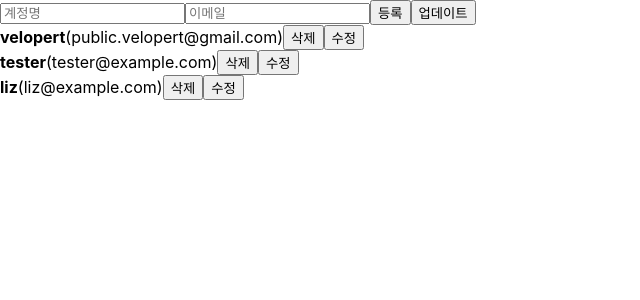
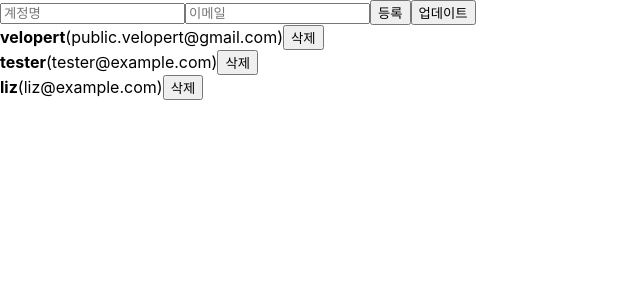
Before and after one commit to dalong410/react, a React (Create React App) app: page / in a window 1280 px wide. Shown: the top 300 px of the page, without its empty margins (0-640 px from the left). Built offline with nearby package versions, Linux system fonts and the light colour scheme.

Commit message:
useEffect

```diff
--- a/src/UserList.js
+++ b/src/UserList.js
@@ -1,6 +1,14 @@
-import React from "react";
+import React, { useEffect } from "react";
 
-function User({ user, onRemove, onToggle, onModify }) {
+function User({ user, onRemove, onToggle }) {
+    useEffect(() => {
+        console.log('user 값이 설정됨');
+        console.log(user);
+        return () => {
+            console.log('user 가 바뀌기 전..');
+            console.log(user);
+        };
+    });
     return (
         <div>
             <b
@@ -14,12 +22,11 @@ function User({ user, onRemove, onToggle, onModify }) {
             </b>
             <span>({user.email})</span>
             <button onClick={() => onRemove(user.id)}>삭제</button>
-            <button onClick={() => onModify(user)}>수정</button>
         </div>
     );
 }
 
-function UserList({ users, onRemove, onToggle, onModify }) {
+function UserList({ users, onRemove, onToggle }) {
     return (
         <div>
             {users.map(user => (
@@ -28,7 +35,6 @@ function UserList({ users, onRemove, onToggle, onModify }) {
                     key={user.id}
                     onRemove={onRemove}
                     onToggle={onToggle}
-                    onModify={onModify}
                 />
             ))}
         </div>
```
